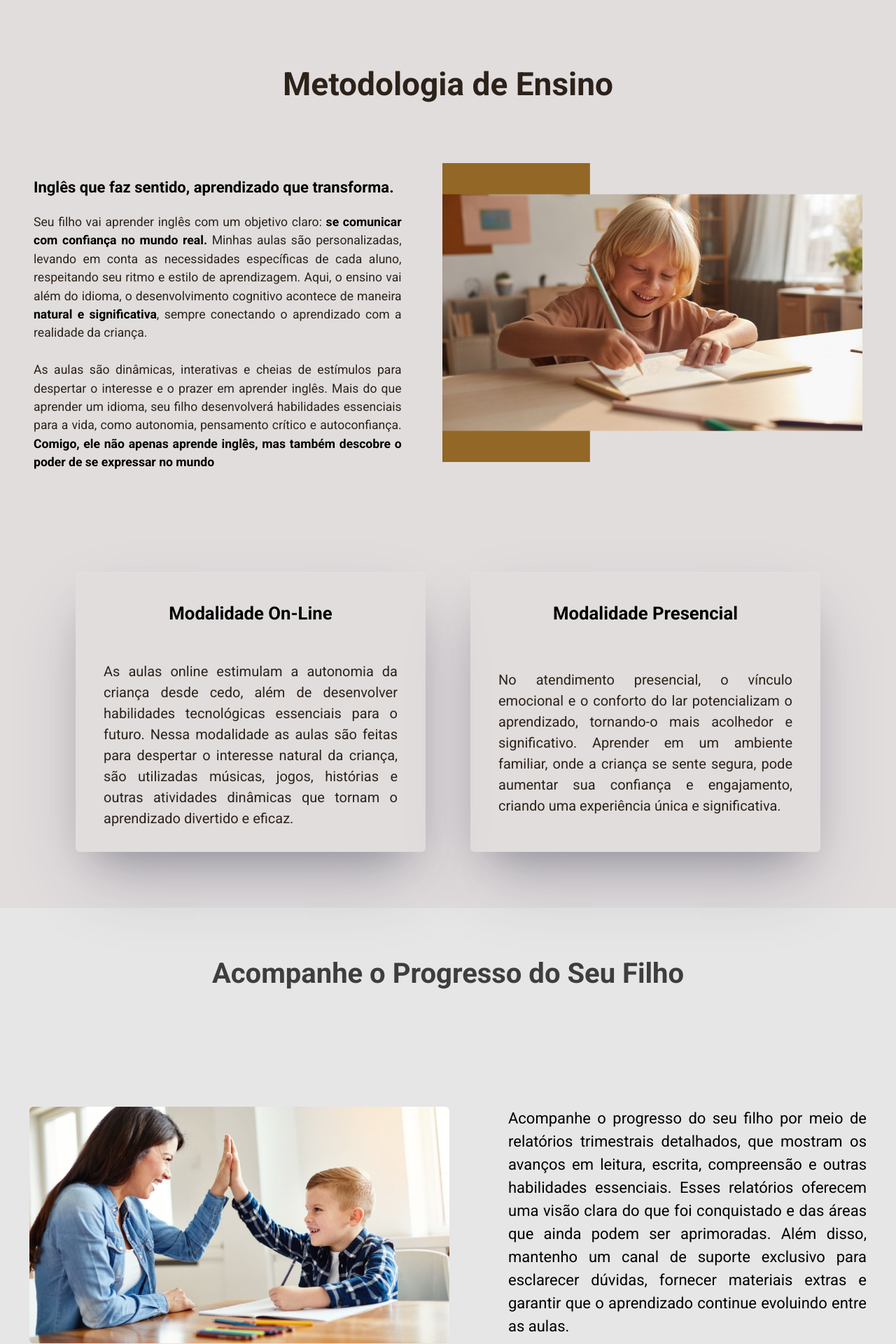
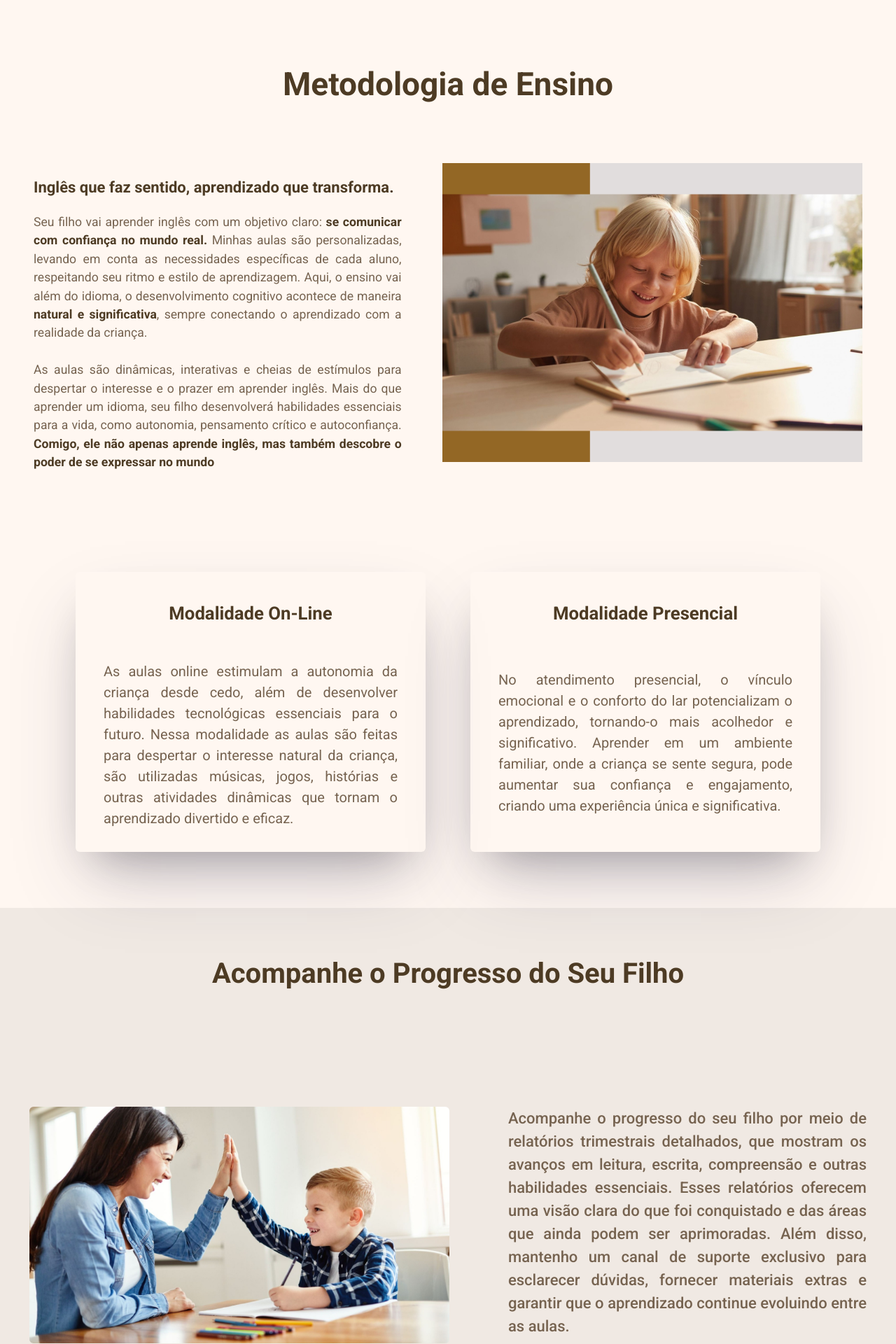
Before and after one commit to igormtt/luiza-prof, a React (Vite) app: page / in a window 1280 px wide. Shown: the part 880-2800 px from the top of the page at 70% size. Built offline with nearby package versions, Linux system fonts and the light colour scheme.

Commit message:
Alterações nos textos

```diff
--- a/src/App.module.css
+++ b/src/App.module.css
@@ -22,7 +22,7 @@
   justify-content: center;
   align-items: center;
 
-  background-color: #e1dddd;
+  background-color: #fff7f1;
   /* background-color: #f2cda0; */
   color: #fff;
   padding-inline: 8rem;
@@ -34,10 +34,16 @@
   flex-direction: row;
 }
 
-.metodologiaDeEnsino h1,
 .metodologiaDeEnsino p {
-  /* color: #484848; */
-  color: #2c221a;
+  color: #766350;
+}
+
+.metodologiaDesc h3 {
+  color: #4D3B24;
+}
+
+.metodologiaDesc strong {
+  color: #4D3B24;
 }
 
 .metodologiaIMG {
@@ -58,6 +64,7 @@
 
 .title > h1 {
   font-size: 46px;
+  color: #4D3B24;
 }
 
 .desc1 {
@@ -92,7 +99,7 @@
   display: flex;
   align-items: center;
   flex-direction: column;
-  background-color: #e6e6e6;
+  background-color: #f0e9e3;
   height: auto;
 }
 
@@ -105,7 +112,7 @@
 
 .childrenPogress h1,
 .childrenPogress h2 {
-  color: #3e3e3e;
+  color:#4D3B24;
 }
 
 .childrenProgressTitle {
@@ -114,6 +121,7 @@
 
 .childrenProgressTitle > h1 {
   font-size: 40px;
+  color:#4D3B24;
 }
 
 .childrenProgressText {
@@ -123,6 +131,11 @@
   text-align: justify;
   justify-content: flex-end;
   font-weight: 400;
+}
+
+.childrenProgressText p {
+  color: #766350;
+  font-weight: 500;
 }
 
 .childrenProgressImg img {
@@ -161,6 +174,11 @@
   text-align: left;
 }
 
+.checkTexts {
+  color: #766350;
+  font-weight: 500;
+}
+
 .list img{
   width: 42px;
 }
@@ -183,6 +201,10 @@
   display: flex;
 }
 
+.quemSouEu h1 {
+  color:#4D3B24;
+}
+
 .quemSouEuContent {
   display: flex;
   margin-top: 6rem;
@@ -194,6 +216,8 @@
 .quemSouEuContent p {
   width: 60%;
   font-size: 18px;
+  color: #766350;
+  font-weight: 500;
 }
 
 .contactForm {
@@ -212,6 +236,10 @@
   display: flex;
   justify-content: center;
   margin-bottom: 2rem;
+}
+
+.formTitle h1 {
+  color: #4D3B24;
 }
 
 .form {
--- a/src/App.tsx
+++ b/src/App.tsx
@@ -1,4 +1,4 @@
-import { ReactNode, useRef } from "react";
+import { ReactNode, useRef, useState } from "react";
 import Header from "./components/Header";
 import styles from "./App.module.css";
 import Card from "./components/Card";
@@ -9,7 +9,6 @@ import {
   Input,
 } from "@chakra-ui/react";
 import { LuClipboardList } from "react-icons/lu";
-import { FormEvent } from "react";
 import { motion, useInView } from "framer-motion";
 
 const FadeInSection = ({ children }: { children: ReactNode }) => {
@@ -29,11 +28,27 @@ const FadeInSection = ({ children }: { children: ReactNode }) => {
 };
 
 export default function App() {
-  function sendMessage(e: FormEvent<HTMLFormElement>) {
-    e.preventDefault();
+
+  function sendMessage() {
+    const message = `Olá! Me chamo ${name}, vim pelo seu site e gostaria de conversar sobre as aulas!
+    \n\n
+
+    Meu e-mail: ${email};
+    Assunto: ${mensagem}
+
+    `;
+    const whatsappURL = `https://wa.me/555184874339?text=${encodeURIComponent(
+      message
+    )}`;
+
+    window.open(whatsappURL, "_blank");
   }
 
   const tela = window.innerWidth;
+
+  const [ name, setName ] = useState("")
+  const [ email, setEmail ] = useState("")
+  const [ mensagem, setmensagem ] = useState("")
 
   return (
     <>
@@ -336,19 +351,19 @@ export default function App() {
             <div className={styles.form}>
               <FormControl className="formControl" border="gray">
                 <FormLabel>Email:</FormLabel>
-                <Input focusBorderColor="#464646" type="email" />
+                <Input focusBorderColor="#464646" type="email" onChange={(e) => setEmail(e.target.value)} value={email}/>
 
                 <FormControl border="gray">
                   <FormLabel>Nome:</FormLabel>
-                  <Input focusBorderColor="#464646" type="nome" />
+                  <Input focusBorderColor="#464646" type="nome" onChange={(e) => setName(e.target.value)} value={name}/>
                 </FormControl>
 
                 <FormControl border="gray">
                   <FormLabel>Mensagem:</FormLabel>
-                  <Input focusBorderColor="#464646" type="mensagem" />
+                  <Input focusBorderColor="#464646" type="mensagem" onChange={(e) => setmensagem(e.target.value)} value={mensagem} />
                 </FormControl>
 
-                <button className={styles.formBtn}>
+                <button type="submit" className={styles.formBtn}>
                   Enviar
                   <LuClipboardList stroke="#FFFFFF" />
                 </button>
--- a/src/components/Card.module.css
+++ b/src/components/Card.module.css
@@ -18,11 +18,16 @@
   font-size: 22px;
 }
 
+.cardTitle h3 {
+  color: #4D3B24;
+}
+
 .cardDescription {
   height: 100%;
   display: flex;
   align-items: center;
   font-size: 20px;
+  color: #766350;
 }
 
 @media (max-width: 800px) {
```
